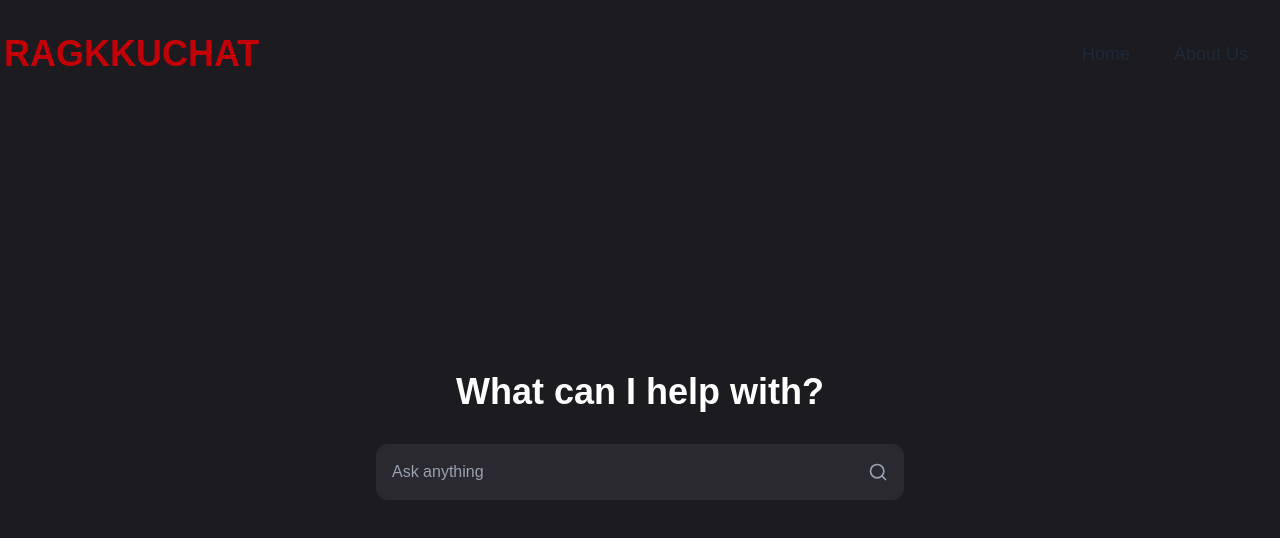
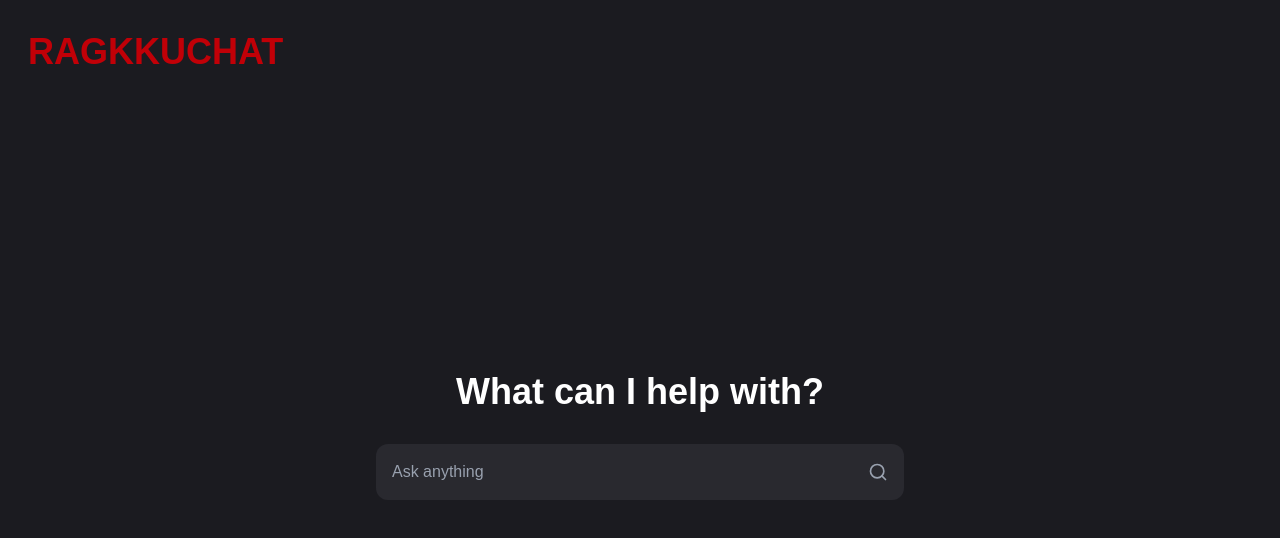
Before and after one commit to TarathepButka/RAGChatbotCI, a Next.js app in the folder ragchatbotci/: page /chat in a window 1280 px wide. Shown: the top 538 px of the page. Built offline with nearby package versions, Linux system fonts and the light colour scheme.

Commit message:
nav chat

```diff
--- a/ragchatbotci/src/app/chat/page.tsx
+++ b/ragchatbotci/src/app/chat/page.tsx
@@ -1,7 +1,7 @@
 "use client";
 import { useState, useRef, useEffect } from "react";
 import { Search, Loader2 } from "lucide-react";
-import Navbar from "@/components/Navbar";
+import Navbarchat from "@/components/Navbarchat";
 
 // กำหนด Type สำหรับ props ของ SearchInput component
 type SearchInputProps = {
@@ -133,7 +133,7 @@ export default function ChatPage() {
           isScrolled ? "border-b-2 border-white" : ""
         }`}
       >
-        <Navbar />
+        <Navbarchat />
       </div>
 
       {/* Main container */}
--- /dev/null
+++ b/ragchatbotci/src/components/Navbarchat.tsx
@@ -0,0 +1,19 @@
+"use client";
+
+import React from "react";
+import NextLink from "next/link";
+
+export default function Navbarchat() {
+  return (
+    <div className="w-full">
+      <nav className="container relative flex flex-wrap items-center justify-between p-8 mx-auto xl:justify-between xl:px-1">
+        {/* Logo */}
+        <NextLink href="/">
+          <span className="flex items-center ml-6 space-x-2 text-4xl font-bold text-red-700 cursor-pointer">
+            <span>RAGKKUCHAT</span>
+          </span>
+        </NextLink>
+      </nav>
+    </div>
+  );
+}
```
